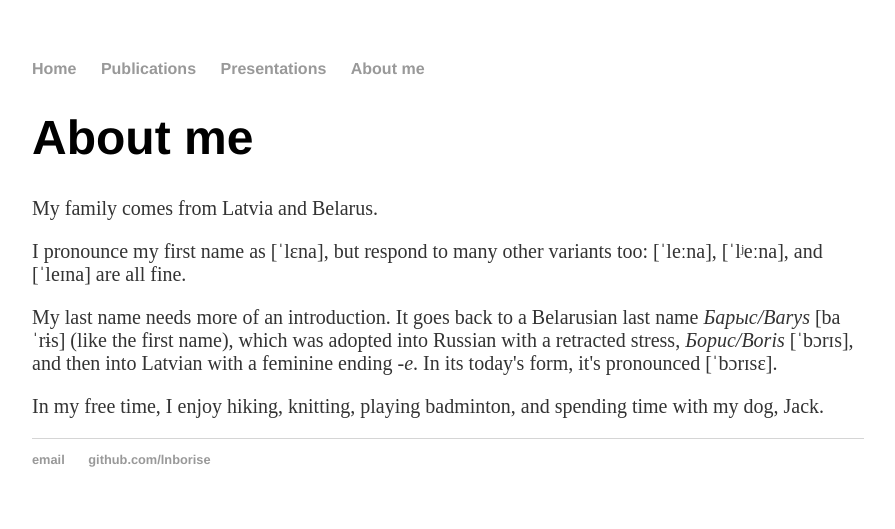
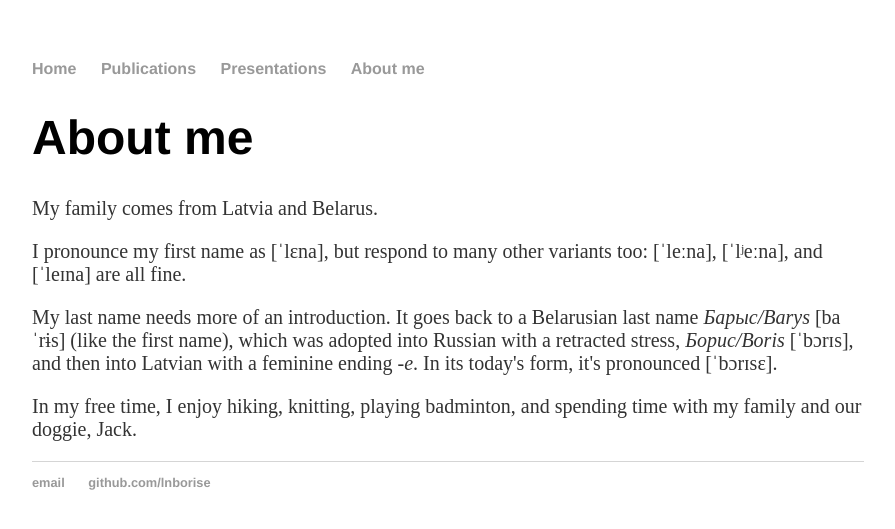
Before and after one commit to lnborise/lnborise.github.io, a Jekyll site: the page built from aboutme.html, in a window 1280 px wide. Shown: the top 529 px of the page, without its empty margins (192-1087 px from the left). Built offline with Jekyll 4.4.1, drawn with Linux system fonts in a browser that asks for light colours.

Commit message:
Update aboutme.html

```diff
--- a/aboutme.html
+++ b/aboutme.html
@@ -11,7 +11,7 @@ title: About me
 
 	<p>My last name needs more of an introduction. It goes back to a Belarusian last name <i>Барыс/Barys</i> [baˈrɨs] (like the first name), which was adopted into Russian with a retracted stress, <i>Борис/Boris</i> [ˈbɔrɪs], and then into Latvian with a feminine ending <i>-e</i>. In its today's form, it's pronounced [ˈbɔrɪsɛ].</p>
 
-	<p>In my free time, I enjoy hiking, knitting, playing badminton, and spending time with my dog, Jack.</p>
+	<p>In my free time, I enjoy hiking, knitting, playing badminton, and spending time with my family and our doggie, Jack.</p>
 
 
 </div><!-- /.blurb -->
```
